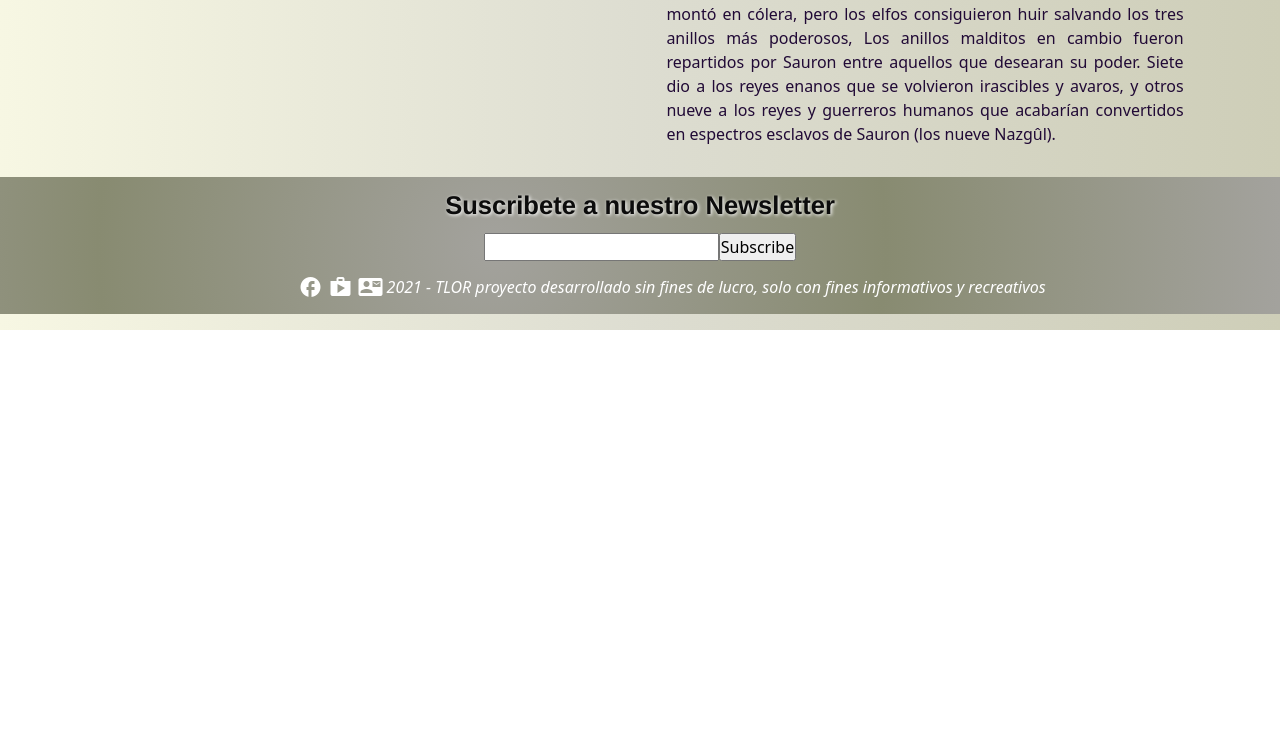
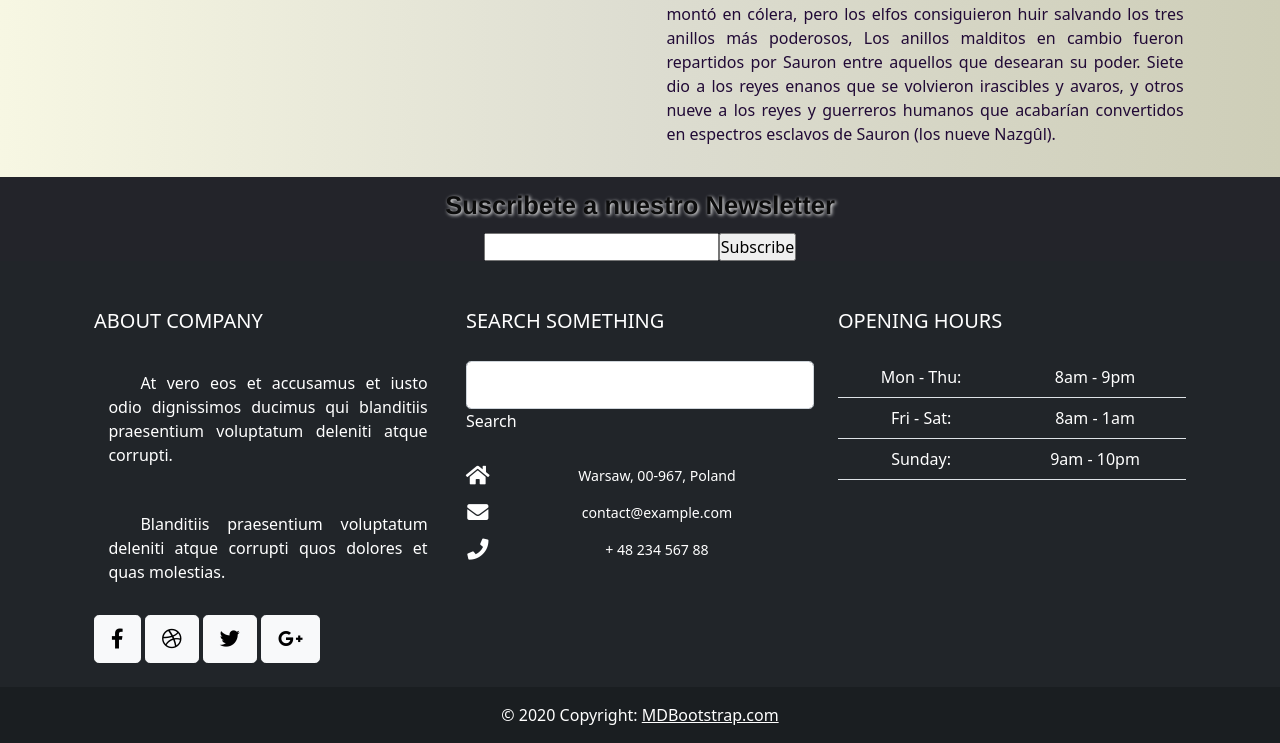
Before and after one commit to jorgegaray01/RepositorioFinal, a plain HTML site: page index.html in a window 1280 px wide. Shown: the part 1115-1858 px from the top of the page. Before the commit the page ends 1445 px from the top, so only its background shows below. Drawn offline with nearby package versions, Linux system fonts and the light colour scheme.

Commit message:
Cuarto commit: Cambio css

```diff
--- a/assets/scss/components/_footer.scss
+++ b/assets/scss/components/_footer.scss
@@ -10,7 +10,7 @@
 }
 
 .iconoColor{
-    font-size: 3em;
+    font-size: 1.5em;
     color: $colorNegro;
     vertical-align: bottom;
 }
@@ -25,3 +25,12 @@
     justify-content: center;
     text-align: center;
 }
+
+footer p{
+    color: $colorBlanco;
+}
+
+.parrafoPie{
+    font-size: 1em;
+    color: $colorBlanco;
+}
--- a/index.html
+++ b/index.html
@@ -12,6 +12,9 @@
     <link rel="preconnect" href="https://fonts.gstatic.com">
     <link href="https://fonts.googleapis.com/css2?family=PT+Sans:ital@1&display=swap" rel="stylesheet">
     <link href="https://fonts.googleapis.com/icon?family=Material+Icons" rel="stylesheet">
+    <link rel="stylesheet" href="https://use.fontawesome.com/releases/v5.11.2/css/all.css" />
+    <!-- Google Fonts Roboto -->
+    <link rel="stylesheet" href="https://fonts.googleapis.com/css2?family=Roboto:wght@300;400;500;700&display=swap" />
 
 </head>
 <body>
@@ -100,7 +103,12 @@
         </div>
     </section>
 
-    <footer class="pie">
+    <!-- Remove the container if you want to extend the Footer to full width. -->
+<!-- Remove the container if you want to extend the Footer to full width. -->
+
+<div class="pie">
+
+    <footer class="text-white text-center text-lg-start" style="background-color: #23242a;">
         <div class="footer-newsletter">
             <div class="container divisionPie">
                 <div class="row justify-content-center">
@@ -113,11 +121,102 @@
                 </div>
             </div>
         </div>
+      <!-- Remove the container if you want to extend the Footer to full width. -->
 
-        <div>
-            <p class="pie__parrafo divisionPie"><i class="material-icons iconoColorDos">facebook shop contact_mail</i> 2021 - TLOR proyecto desarrollado sin fines de lucro, solo con fines informativos y recreativos</p>
+
+    <footer class="text-white text-center text-lg-start bg-dark">
+      <!-- Grid container -->
+      <div class="container p-4">
+        <!--Grid row-->
+        <div class="row mt-4">
+          <!--Grid column-->
+          <div class="col-lg-4 col-md-12 mb-4 mb-md-0">
+            <h5 class="text-uppercase mb-4">About company</h5>
+
+            <p>
+              At vero eos et accusamus et iusto odio dignissimos ducimus qui blanditiis praesentium
+              voluptatum deleniti atque corrupti.
+            </p>
+
+            <p>
+              Blanditiis praesentium voluptatum deleniti atque corrupti quos dolores et quas
+              molestias.
+            </p>
+
+            <div class="mt-6">
+              <!-- Facebook -->
+              <a type="button" class="btn btn-floating btn-light btn-lg"><i class="fab fa-facebook-f"></i></a>
+              <!-- Dribbble -->
+              <a type="button" class="btn btn-floating btn-light btn-lg"><i class="fab fa-dribbble"></i></a>
+              <!-- Twitter -->
+              <a type="button" class="btn btn-floating btn-light btn-lg"><i class="fab fa-twitter"></i></a>
+              <!-- Google + -->
+              <a type="button" class="btn btn-floating btn-light btn-lg"><i class="fab fa-google-plus-g"></i></a>
+              <!-- Linkedin -->
+            </div>
+          </div>
+          <!--Grid column-->
+
+          <!--Grid column-->
+          <div class="col-lg-4 col-md-6 mb-4 mb-md-0">
+            <h5 class="text-uppercase mb-4 pb-1">Search something</h5>
+
+            <div class="form-outline form-white mb-4">
+              <input type="text" id="formControlLg" class="form-control form-control-lg" />
+              <label class="form-label" for="formControlLg">Search</label>
+            </div>
+
+            <ul class="fa-ul" style="margin-left: 1.65em;">
+              <li class="mb-3">
+                <span class="fa-li"><i class="fas fa-home iconoColorDos"></i></span><span class="ms-2 parrafoPie">Warsaw, 00-967, Poland</span>
+              </li>
+              <li class="mb-3">
+                <span class="fa-li"><i class="fas fa-envelope iconoColorDos"></i></span><span class="ms-2 parrafoPie">contact@example.com</span>
+              </li>
+              <li class="mb-3">
+                <span class="fa-li"><i class="fas fa-phone iconoColorDos"></i></span><span class="ms-2 parrafoPie">+ 48 234 567 88</span>
+              </li>
+            </ul>
+          </div>
+          <!--Grid column-->
+
+          <!--Grid column-->
+          <div class="col-lg-4 col-md-6 mb-4 mb-md-0">
+            <h5 class="text-uppercase mb-4">Opening hours</h5>
+
+            <table class="table text-center text-white">
+              <tbody class="fw-normal">
+                <tr>
+                  <td>Mon - Thu:</td>
+                  <td>8am - 9pm</td>
+                </tr>
+                <tr>
+                  <td>Fri - Sat:</td>
+                  <td>8am - 1am</td>
+                </tr>
+                <tr>
+                  <td>Sunday:</td>
+                  <td>9am - 10pm</td>
+                </tr>
+              </tbody>
+            </table>
+          </div>
+          <!--Grid column-->
         </div>
+        <!--Grid row-->
+      </div>
+      <!-- Grid container -->
+
+      <!-- Copyright -->
+      <div class="text-center p-3" style="background-color: rgba(0, 0, 0, 0.2);">
+        © 2020 Copyright:
+        <a class="text-white" href="https://mdbootstrap.com/">MDBootstrap.com</a>
+      </div>
+      <!-- Copyright -->
     </footer>
+
+  </div>
+  <!-- End of .container -->
 
 </body>
 <script src="https://cdn.jsdelivr.net/npm/@popperjs/core@2.9.2/dist/umd/popper.min.js" integrity="sha384-IQsoLXl5PILFhosVNubq5LC7Qb9DXgDA9i+tQ8Zj3iwWAwPtgFTxbJ8NT4GN1R8p" crossorigin="anonymous"></script>
```
Also changed, not shown: assets/css/style.css.
